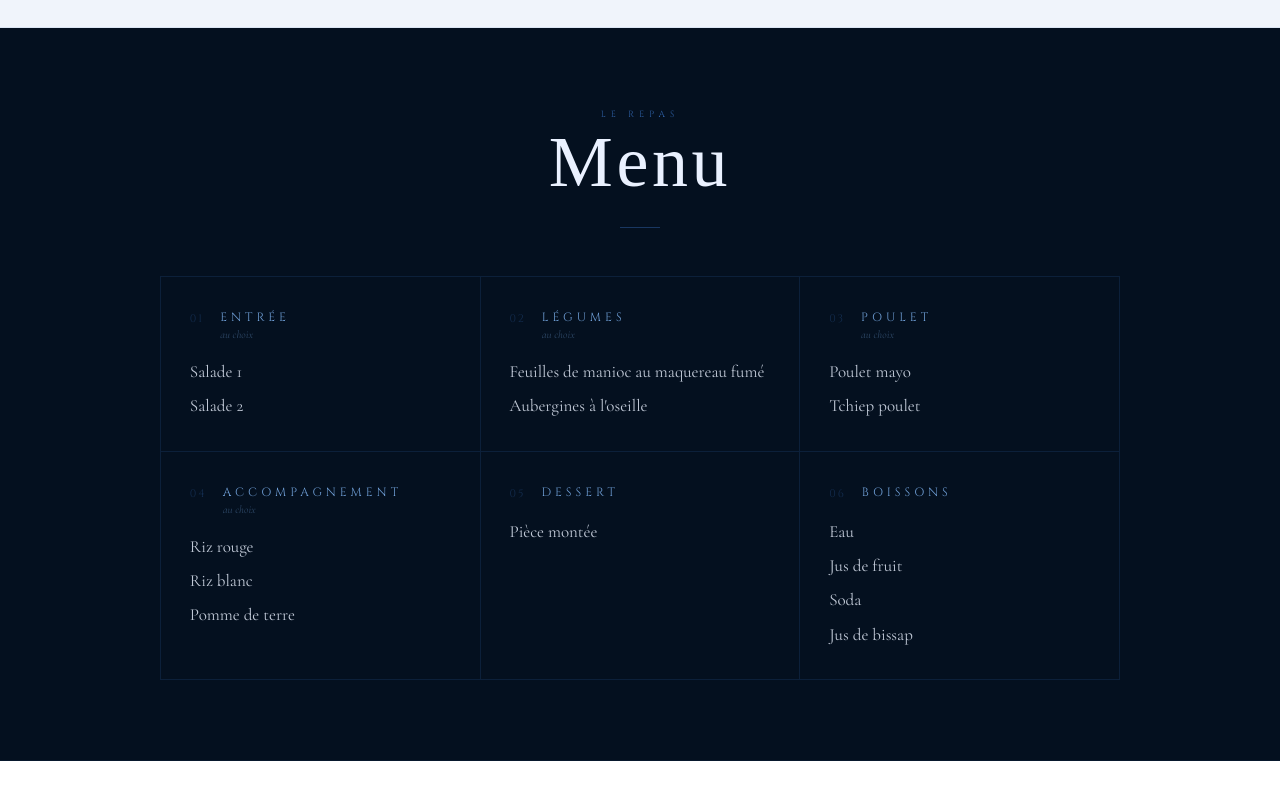
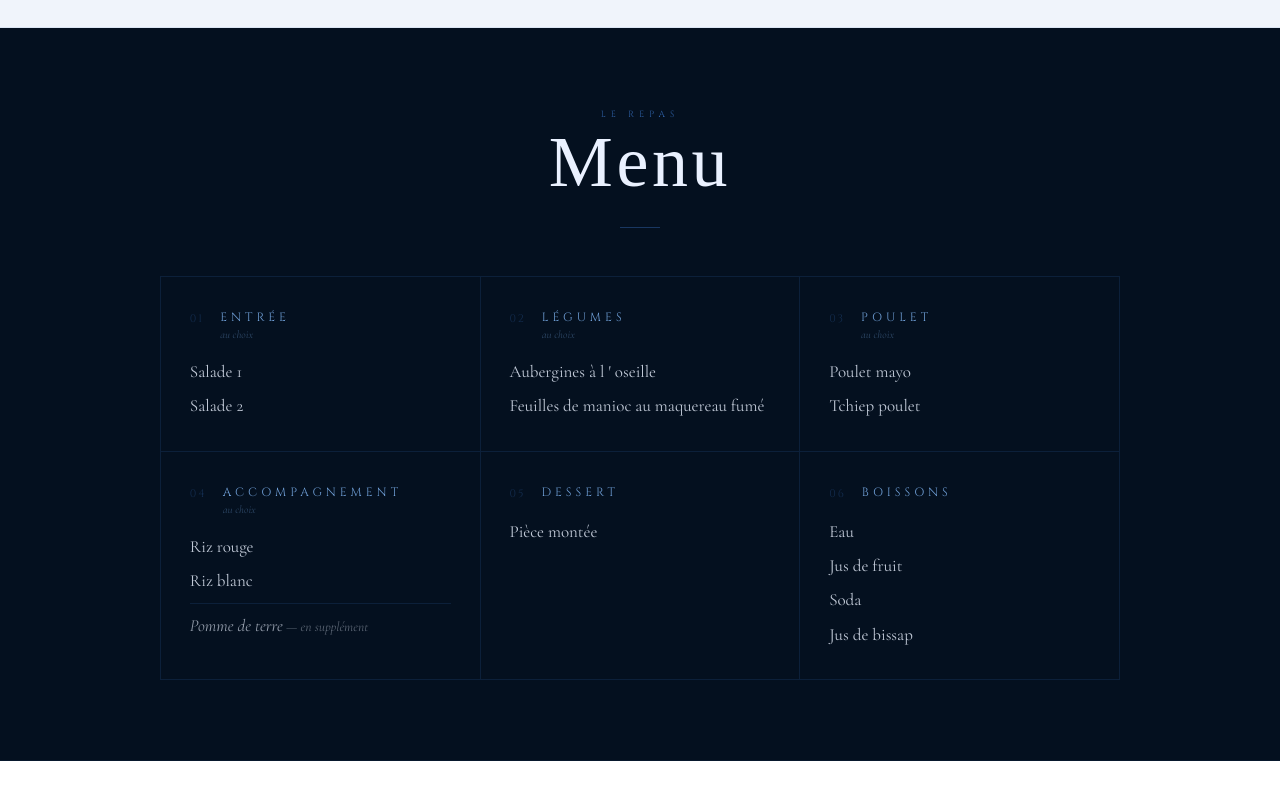
Before and after one commit to Mboumbalyonnel/nancy---agleur, a Next.js app: page / in a window 1280 px wide. Shown: the part 2631-3431 px from the top of the page. Built offline with nearby package versions, Linux system fonts and the light colour scheme; a web font is replaced by a local one.

Commit message:
Ajout extras accompagnement + séparation visuelle CSS

```diff
--- a/components/Menu.jsx
+++ b/components/Menu.jsx
@@ -9,7 +9,7 @@ const menu = [
   {
     category: 'Légumes',
     note: 'au choix',
-    items: ['Feuilles de manioc au maquereau fumé', 'Aubergines à l\'oseille'],
+    items: ['Aubergines à l \' oseille', 'Feuilles de manioc au maquereau fumé'],
   },
   {
     category: 'Poulet',
@@ -19,7 +19,8 @@ const menu = [
   {
     category: 'Accompagnement',
     note: 'au choix',
-    items: ['Riz rouge', 'Riz blanc', 'Pomme de terre'],
+    items: ['Riz rouge', 'Riz blanc'],
+    extras: [{ label: 'Pomme de terre', note: 'en supplément' }],
   },
   {
     category: 'Dessert',
@@ -51,11 +52,23 @@ export default function Menu() {
                 {cat.note && <span className={styles.catNote}>{cat.note}</span>}
               </div>
             </div>
+
             <ul className={styles.items}>
               {cat.items.map((item, j) => (
                 <li key={j} className={styles.item}>{item}</li>
               ))}
             </ul>
+
+            {cat.extras && cat.extras.length > 0 && (
+              <ul className={styles.items}>
+                {cat.extras.map((extra, j) => (
+                  <li key={j} className={`${styles.item} ${styles.itemExtra}`}>
+                    {extra.label}
+                    {extra.note && <span className={styles.extraNote}> — {extra.note}</span>}
+                  </li>
+                ))}
+              </ul>
+            )}
           </div>
         ))}
       </div>
--- a/components/Menu.module.css
+++ b/components/Menu.module.css
@@ -95,6 +95,20 @@
   letter-spacing: 0;
 }
 
+.itemExtra {
+  opacity: 0.75;
+  font-style: italic;
+}
+.items + .items {
+  margin-top: 0.6rem;
+  padding-top: 0.6rem;
+  border-top: 0.5px solid rgba(46, 95, 163, 0.2);
+}
+
+.extraNote {
+  font-size: 0.8em;
+  opacity: 0.6;
+}
 .items {
   list-style: none;
   display: flex;
--- a/components/Programme.jsx
+++ b/components/Programme.jsx
@@ -10,7 +10,6 @@ const ceremonie = [
 
 const soiree = [
   { time: '18h00', event: 'Retrouvailles à la salle' },
-  { time: '18h30', event: 'Soirée dansante' },
   { time: '23h30', event: 'Fin de la soirée' },
 ];
 
```
